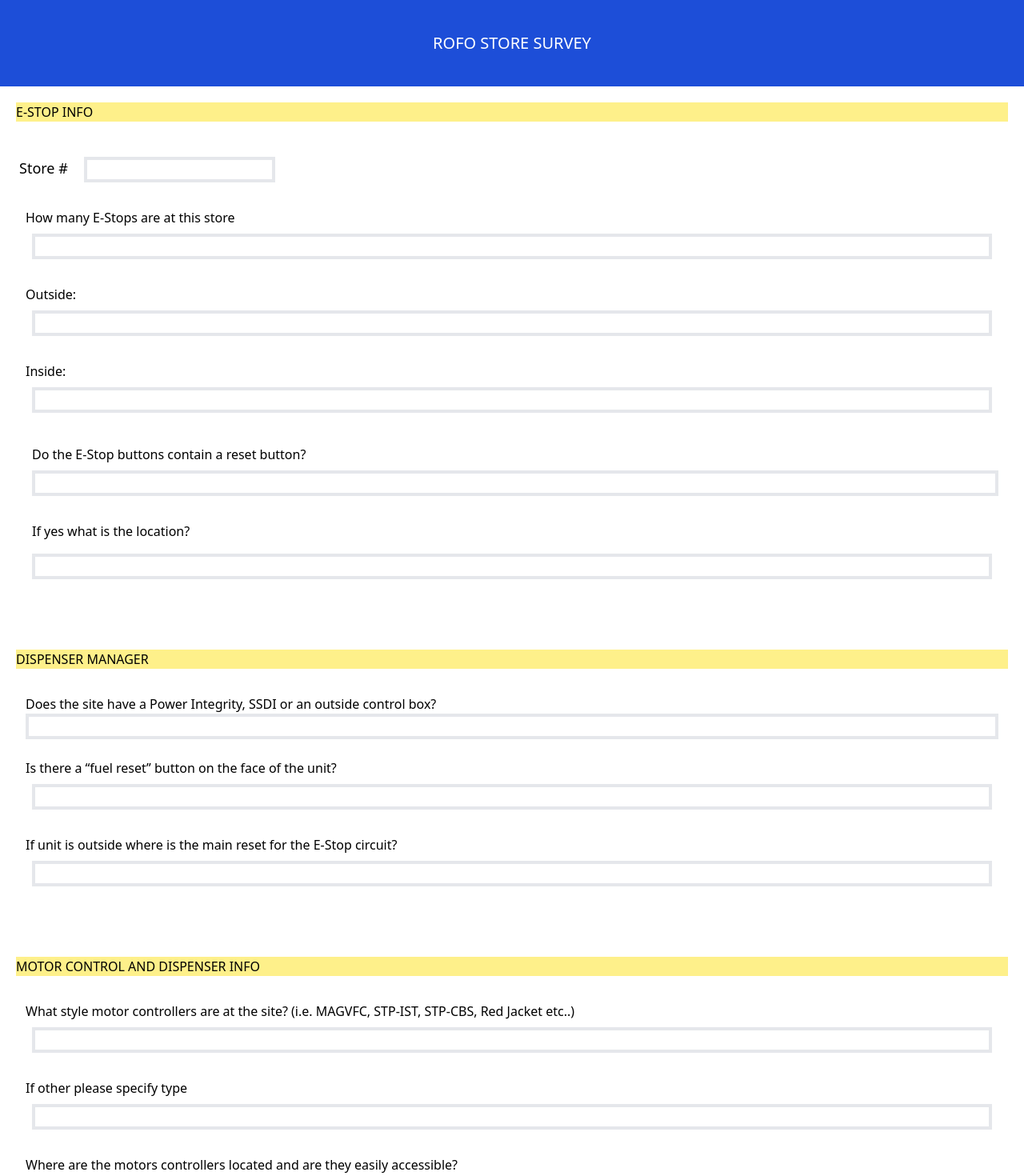
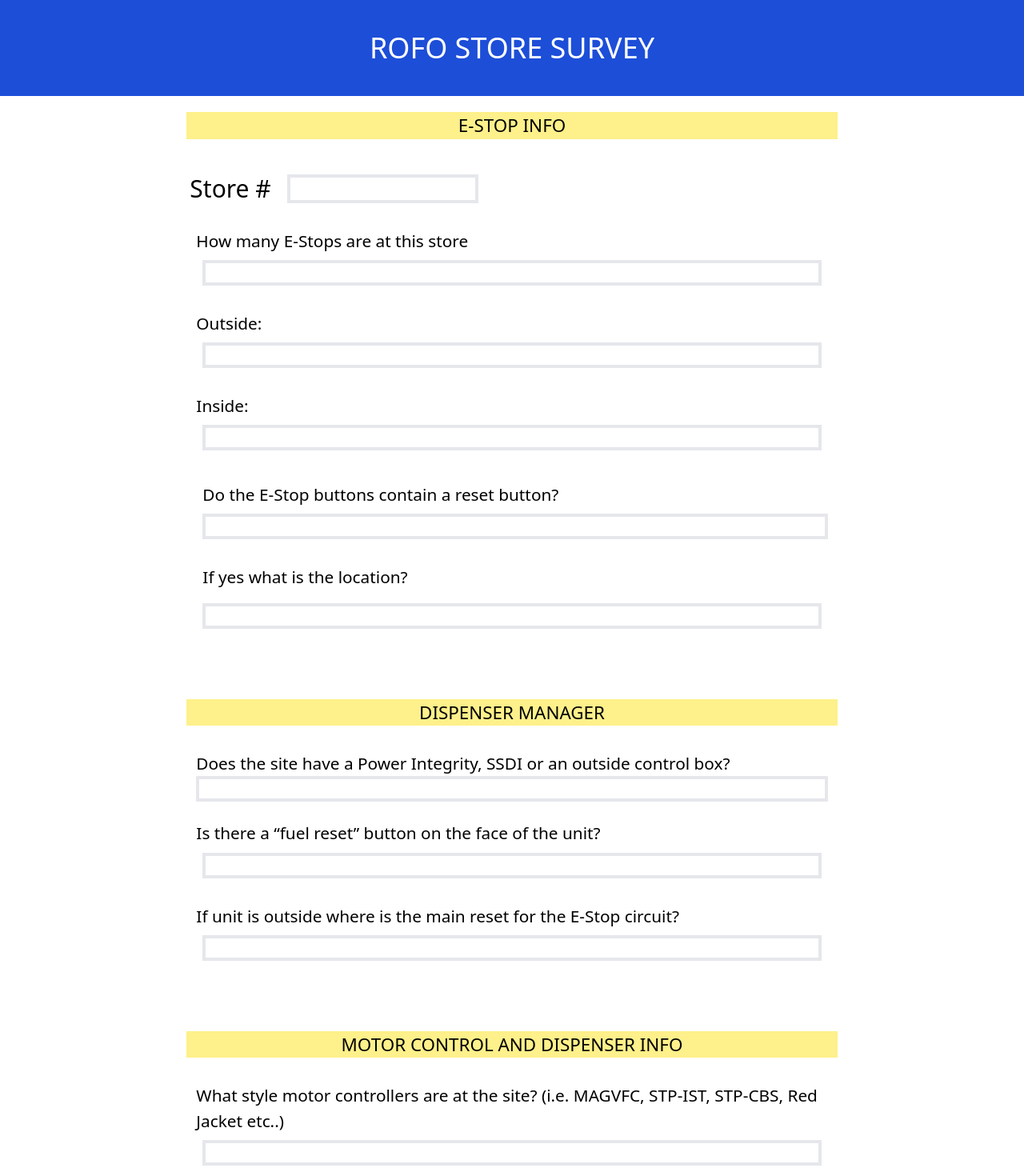
Before and after one commit to Naturealizor/portfolio-website-V2, a SvelteKit app: page /rofosurvey in a window 1280 px wide. Shown: the top 1470 px of the page at 80% size. Built offline with nearby package versions, Linux system fonts and the light colour scheme.

Commit message:
tweaked spacing and design

```diff
--- a/src/routes/rofosurvey/+page.svelte
+++ b/src/routes/rofosurvey/+page.svelte
@@ -16,6 +16,7 @@
 		// 	content += questionInputs[i].textContent + ': ' + inputs[i].value + '\n';
 		// }
 		//create new const to itterate through each question as an array
+
 		const questions = [];
 		questionInputs.forEach((question) => {
 			questions.push(question.innerText);
@@ -26,12 +27,6 @@
 			Array.from(inputs)
 				.map((input) => input.value)
 				.join('\n');
-		// const content =
-		// 	questions.join('\n') +
-		// 	'\n' +
-		// 	Array.from(inputs)
-		// 		.map((input) => input.value)
-		// 		.join('\n');
 		const file = new Blob([content], { type: 'text/plain' });
 		link.href = URL.createObjectURL(file);
 		link.download = 'rofoSurvey.txt';
@@ -40,13 +35,15 @@
 	}
 </script>
 
-<h1 class="text-xl text-center uppercase bg-blue-700 text-white p-10">rofo store survey</h1>
+<h1 class="text-4xl text-center uppercase bg-blue-700 text-white p-10">rofo store survey</h1>
 
-<!-- <body> -->
+<body>
+	<div class="grid grid-cols-6">
+		<div class="col-span-4 col-start-2">
 			<h2 class="uppercase m-5 bg-yellow-200">e-stop info</h2>
 			<br />
 			<div class="flex">
-	<h3 class="ml-6 text-lg mr-5" id="question">Store #</h3>
+				<h3 class="ml-6 text-3xl mr-5" id="question">Store #</h3>
 				<input class="border-4 " type="text" id="form-input" name="storeNum" />
 			</div>
 			<div class="m-6 p-2 grid">
@@ -63,7 +60,7 @@
 					>Do the E-Stop buttons contain a reset button?
 				</label>
 				<input
-		type="textarea"
+					type="text"
 					for="resetEstop"
 					id="resetEstop"
 					name="resetEstop"
@@ -78,7 +75,9 @@
 			</div>
 			<h2 class="uppercase m-5 bg-yellow-200">Dispenser Manager</h2>
 			<div class="m-6 p-2 grid">
-	<h3 id="question">Does the site have a Power Integrity, SSDI or an outside control box?</h3>
+				<label for="pwrType" id="question"
+					>Does the site have a Power Integrity, SSDI or an outside control box?</label
+				>
 				<input type="textarea" id="form-input" name="pwrType" class="border-4" />
 				<br />
 				<label for="totalEstops" id="question"
@@ -96,25 +95,28 @@
 			<h2 class="uppercase m-5 bg-yellow-200">motor control and dispenser info</h2>
 			<div class="m-6 p-2 grid">
 				<label for="motorStyle" id="question"
-		>What style motor controllers are at the site? (i.e. MAGVFC, STP-IST, STP-CBS, Red Jacket etc..)</label
+					>What style motor controllers are at the site? (i.e. MAGVFC, STP-IST, STP-CBS, Red Jacket
+					etc..)</label
 				>
 				<input class="border-4 m-2 pr-4" type="text" id="form-input" name="motorStyle" />
 				<br />
 				<label for="otherStyle" id="question">If other please specify type</label>
 				<input class="border-4 m-2 pr-4" type="text" id="form-input" name="otherStyle" />
 				<br />
-	<label for="motorLoc" id="question"
-		>Where are the motors controllers located and are they easily accessible?
-	</label>
+				<label for="motorLoc" id="question">Where are the motors controllers located </label>
 				<input class="border-4 m-2 pr-4" type="text" id="form-input" name="motorLoc" />
 				<br />
-	<label for="motorAccess" id="question">ACCESSIBLE?</label>
+				<label for="motorAccess" id="question">Are they accessible?</label>
 				<input class="border-4 m-2 pr-4" type="text" id="form-input" name="motorAccess" />
 				<br />
-	<label for="stpBreakers" id="question">Are the breakers labelled correctly for the STPs?</label>
+				<label for="stpBreakers" id="question"
+					>Are the breakers labelled correctly for the STPs?</label
+				>
 				<input class="border-4 m-2 pr-4" type="text" id="form-input" name="stpBreakers" />
 				<br />
-	<label for="stpBreakers" id="question">List panel location, panel letter, and breaker#</label>
+				<label for="stpBreakers" id="question"
+					>List panel location, panel letter, and breaker#</label
+				>
 				<input class="border-4 m-2 pr-4" type="text" id="form-input" name="stpBreakers" />
 				<br />
 				<label for="fuelBreakers" id="question"
@@ -158,4 +160,29 @@
 				<input class="border-4 m-2 pr-4" type="text" id="form-input" name="pantherLoc" />
 				<br />
 			</div>
-<button class="bg-blue-700 text-white p-2 m-5" on:click={submitForm}>Submit</button>
+			<p class="text-center text-2xl bg-blue-200 p-2">
+				Once you hit the Submit button, email the text file to either me (jjordan@royalfarms) or to
+				Curtis
+			</p>
+			<button class="bg-blue-700 text-white p-2 m-5 align-center text-lg" on:click={submitForm}
+				>Submit</button
+			>
+		</div>
+	</div>
+</body>
+
+<style>
+	h2 {
+		font-size: 1.4rem;
+		text-align: center;
+	}
+	label {
+		font-size: 1.3rem;
+	}
+	/* move the button to the center of the screen */
+	.align-center {
+		display: block;
+		margin-left: auto;
+		margin-right: auto;
+	}
+</style>
```
Lines whose indentation alone changed are shown as unchanged.
